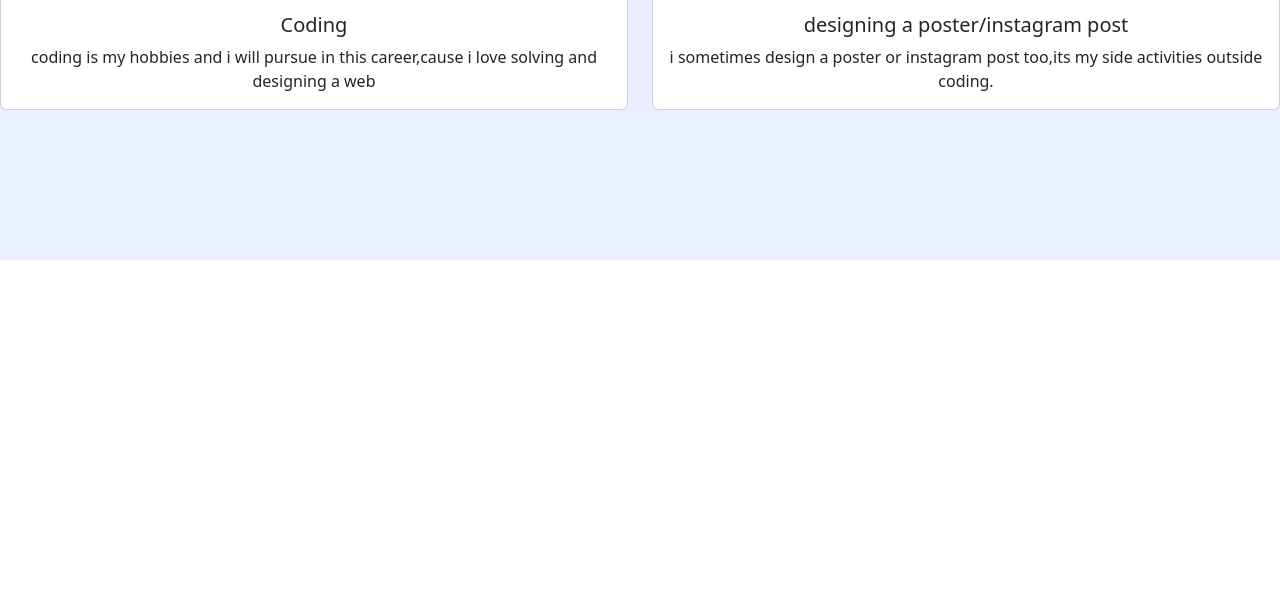
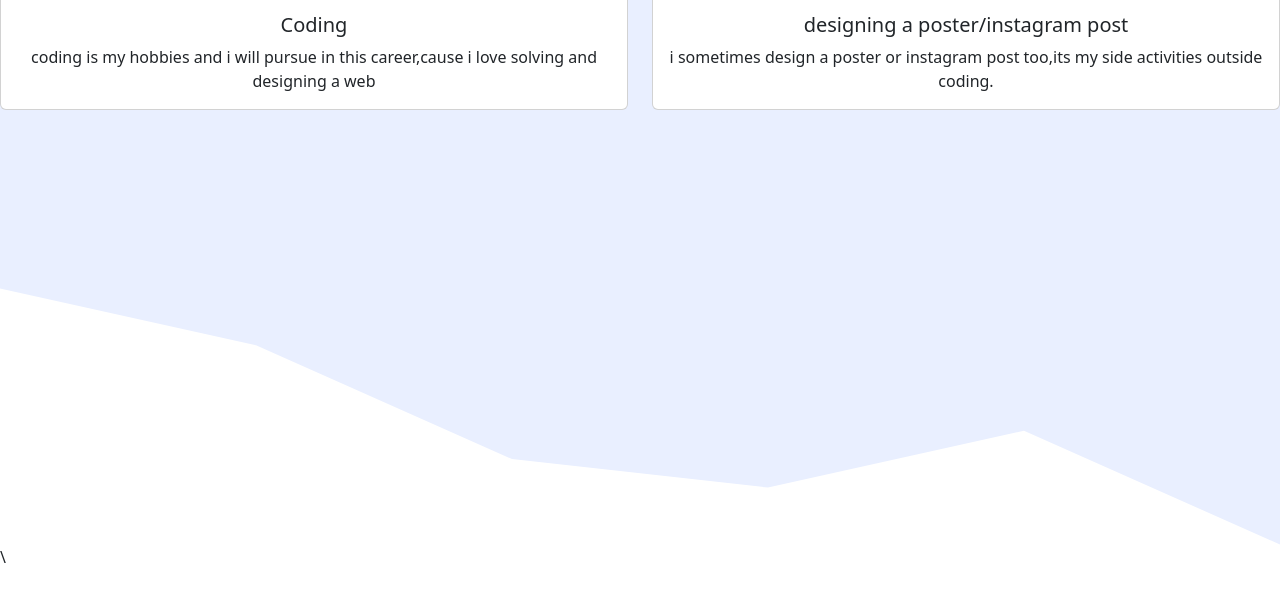
Before and after one commit to Schrodingee/Portofolio-II, a plain HTML site: page index.html in a window 1280 px wide. Shown: the part 2508-3108 px from the top of the page. Drawn offline with nearby package versions, Linux system fonts and the light colour scheme.

Commit message:
finishing my project section with a wave

```diff
--- a/index.html
+++ b/index.html
@@ -106,7 +106,9 @@
           </div>
         </div>
       </div>
+
     </div>
+    <svg xmlns="http://www.w3.org/2000/svg" viewBox="0 0 1440 320"><path fill="#e9efff" fill-opacity="1" d="M0,32L288,96L576,224L864,256L1152,192L1440,320L1440,0L1152,0L864,0L576,0L288,0L0,0Z"></path></svg>\
     <!-- End Projects -->
   </body>
 </html>
```
